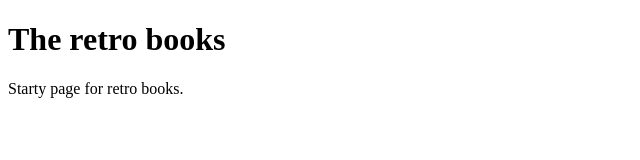
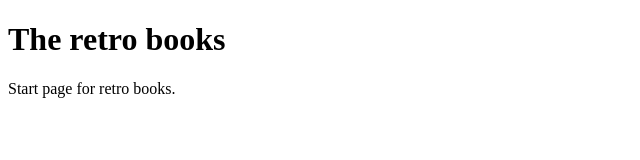
Before and after one commit to ericvanderlinden/resources, a plain HTML site: page retro/index.html in a window 1280 px wide. Shown: the full height of the page, 0-640 px from the left. Drawn offline with Linux system fonts and the light colour scheme.

Commit message:
Fix typo in index.html

```diff
--- a/retro/index.html
+++ b/retro/index.html
@@ -6,6 +6,6 @@
 </head>
 <body>
 <h1>The retro books</h1>
-  Starty page for retro books.
+  Start page for retro books.
 </body>
 </html>
```
